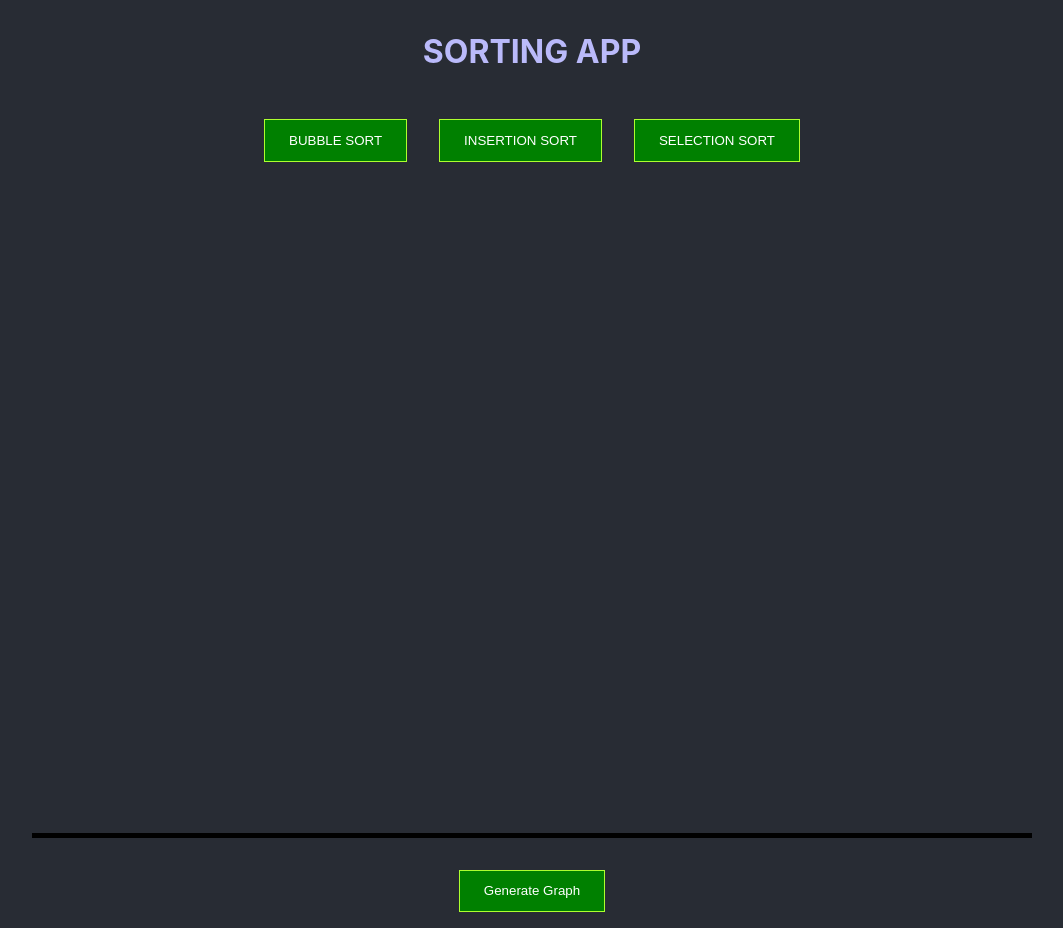
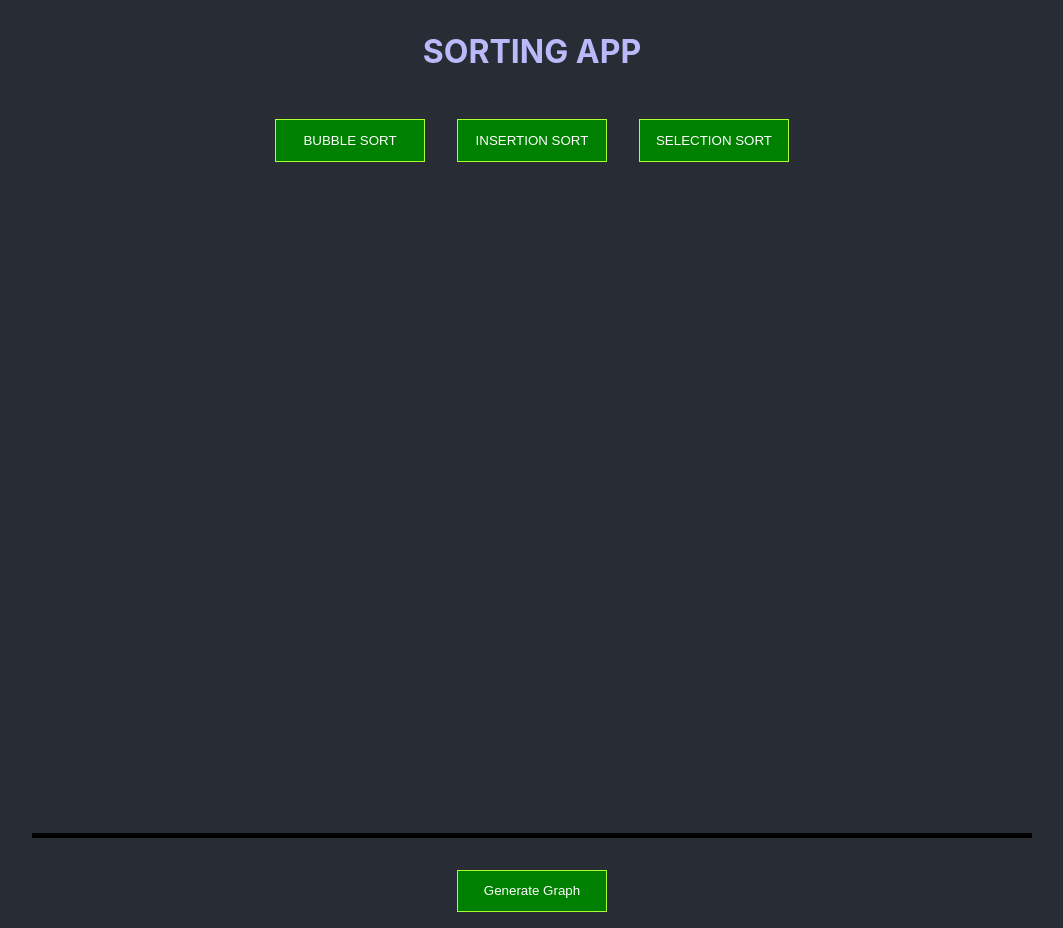
Before and after one commit to davecade/visual-sorting, a React (Create React App) app: page / in a window 1280 px wide. Shown: the whole page, without its empty margins (108-1171 px from the left). Built offline with nearby package versions, Linux system fonts and the light colour scheme; the HTML template or start-up script is replaced by a standard one.

Commit message:
adjusted button size to be the same no matter what text is inside

```diff
--- a/src/App.scss
+++ b/src/App.scss
@@ -14,7 +14,9 @@
 
   .button {
     margin: 1rem;
-    padding: .8rem 1.5rem;
+    padding-top: .8rem;
+    padding-bottom: .8rem;
+    width: 150px;
     outline: none;
     border: none;
     color: white;
```
Also changed, not shown: 1 other file (tests, documents, lock files or other folders).
